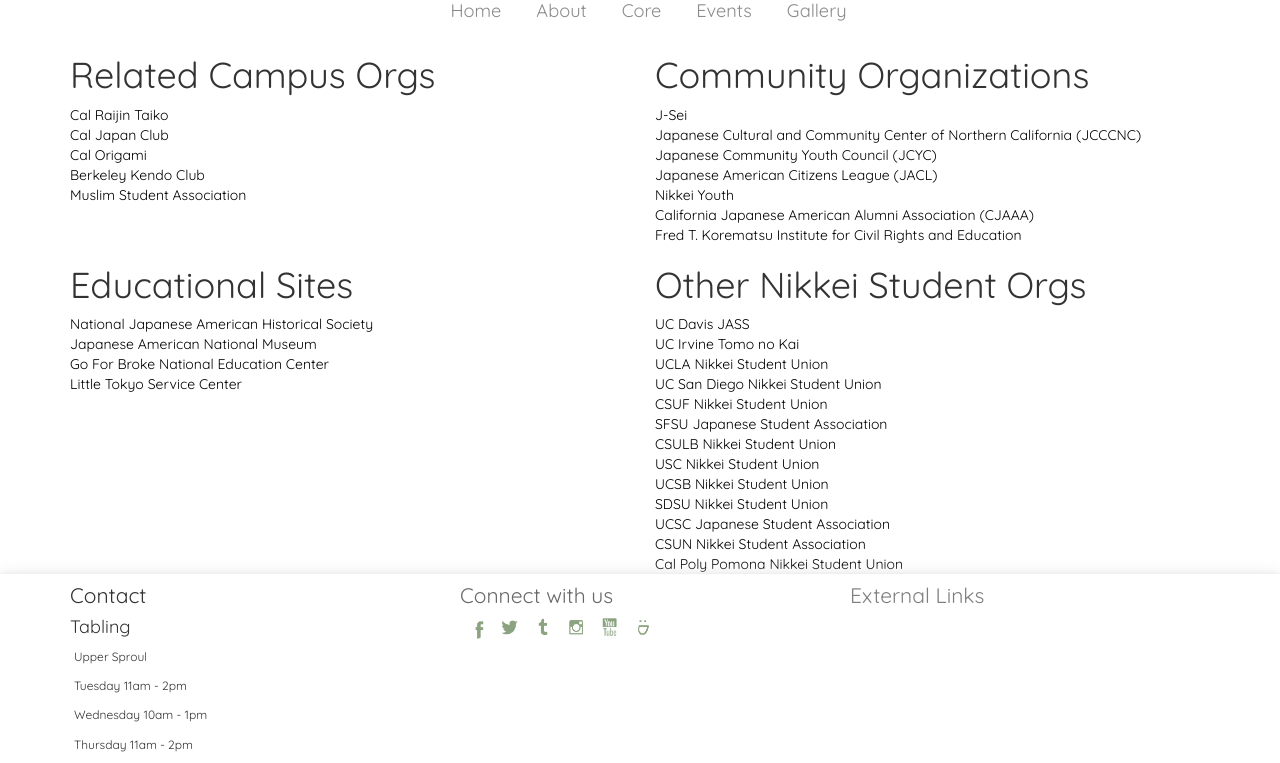
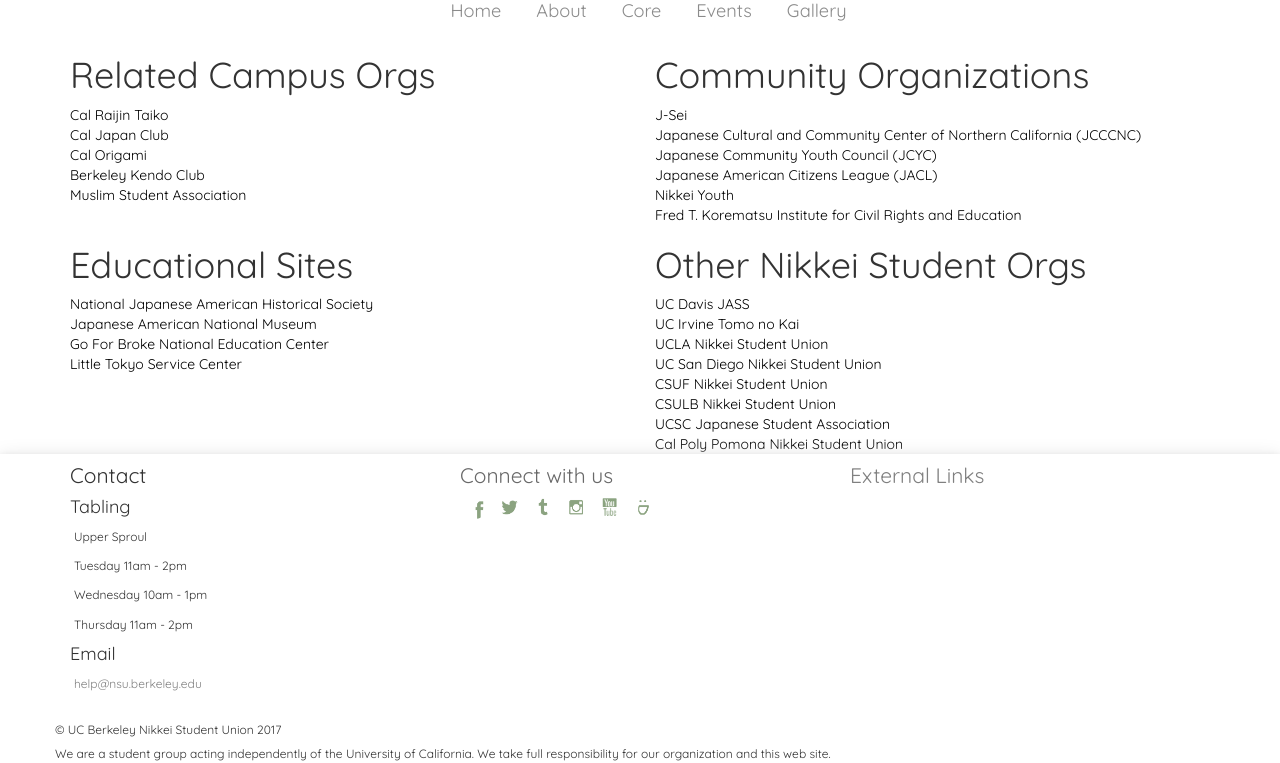
Before and after one commit to ucbnsu/website, a PHP site: page /pages/external_links.php in a window 1280 px wide. Shown: the part 14-777 px from the top of the page. Run offline with PHP 8.4, Linux system fonts and the light colour scheme; some libraries are stand-ins or nearby versions; some web fonts are replaced.

Commit message:
External links: update/remove old links

```diff
--- a/pages/external_links.php
+++ b/pages/external_links.php
@@ -14,7 +14,7 @@
 				<a style="color:black" href="http://cjc.berkeley.edu/" target="_blank">Cal Japan Club</a><br>
 				<a style="color:black" href="http://calorigami.berkeley.edu/" target="_blank">Cal Origami</a><br>
 				<a style="color:black" href="http://kendo.berkeley.edu/" target="_blank">Berkeley Kendo Club</a><br>
-				<a style="color:black" href="http://msa.berkeley.edu/site/" target="_blank">Muslim Student Association</a>
+				<a style="color:black" href="http://www.berkeleymsa.com/" target="_blank">Muslim Student Association</a>
             </div>
             <div class="col-md-6">
                 <h1>Community Organizations</h1>
@@ -23,7 +23,6 @@
                 <a style="color:black" href="http://www.jcyc.org/" target="_blank">Japanese Community Youth Council (JCYC)</a><br>
                 <a style="color:black" href="http://www.jacl.org/" target="_blank">Japanese American Citizens League (JACL)</a><br>
                 <a style="color:black" href="http://nikkeiyouth.org/" target="_blank">Nikkei Youth</a><br>
-                <a style="color:black" href="http://www.cjaaa.org/" target="_blank">California Japanese American Alumni Association (CJAAA)</a><br>
                 <a style="color:black" href="http://korematsuinstitute.org/" target= "_blank">Fred T. Korematsu Institute for Civil Rights and Education</a>
             </div>
         </div>
@@ -38,18 +37,13 @@
             <div class="col-md-6">
                 <h1> Other Nikkei Student Orgs </h1>
                 <a style="color:black" href="http://jassorg.wordpress.com/" target="_blank">UC Davis JASS</a><br>
-                <a style="color:black" href="http://www.clubs.uci.edu/tomo/ " target="_blank">UC Irvine Tomo no Kai</a><br>
-                <a style="color:black" href="http://www.nikkeibruins.org/ " target="_blank">UCLA Nikkei Student Union</a><br>
-                <a style="color:black" href="http://www.ucsdnsu.com/ " target="_blank">UC San Diego Nikkei Student Union</a><br>
-                <a style="color:black" href="http://www.facebook.com/home.php?sk=group_117317368325408 " target="_blank">CSUF Nikkei Student Union</a><br>
-                <a style="color:black" href="http://sfsujsa.blog126.fc2.com/ " target="_blank">SFSU Japanese Student Association</a><br>
+                <a style="color:black" href="http://www.ucitomonokai.com/" target="_blank">UC Irvine Tomo no Kai</a><br>
+                <a style="color:black" href="https://www.facebook.com/uclanikkei/" target="_blank">UCLA Nikkei Student Union</a><br>
+                <a style="color:black" href="http://ucsdnsu.weebly.com/" target="_blank">UC San Diego Nikkei Student Union</a><br>
+                <a style="color:black" href="https://www.facebook.com/groups/117317368325408/" target="_blank">CSUF Nikkei Student Union</a><br>
                 <a style="color:black" href="http://www.csulb.edu/org/cultural/nikkei/" target="_blank">CSULB Nikkei Student Union</a><br>
-                <a style="color:black" href="http://www-scf.usc.edu/~nikkei/" target="_blank">USC Nikkei Student Union</a><br>
-                <a style="color:black" href="http://www.facebook.com/group.php?gid=2200245595" target="_blank">UCSB Nikkei Student Union</a><br>
-                <a style="color:black" href="http://www.facebook.com/group.php?gid=104717296236429" target="_blank">SDSU Nikkei Student Union</a><br>
-                <a style="color:black" href="http://jsaucsc.wordpress.com/" target="_blank">UCSC Japanese Student Association</a><br>
-                <a style="color:black" href="http://www.csun.edu/~csunnsa/home.html" target="_blank">CSUN Nikkei Student Association</a><br>
-                <a style="color:black" href="http://cppnsu.com/" target="_blank">Cal Poly Pomona Nikkei Student Union</a><br>
+                <a style="color:black" href="https://jsaucsc.wordpress.com" target="_blank">UCSC Japanese Student Association</a><br>
+                <a style="color:black" href="https://www.facebook.com/groups/CPPNSU/" target="_blank">Cal Poly Pomona Nikkei Student Union</a><br>
             </div>
         </div>
     </div>
```
